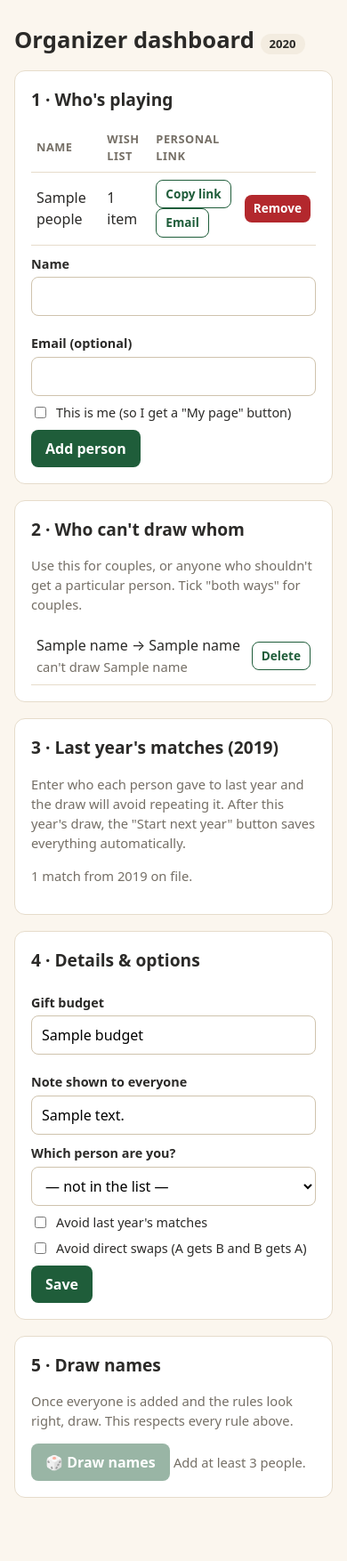
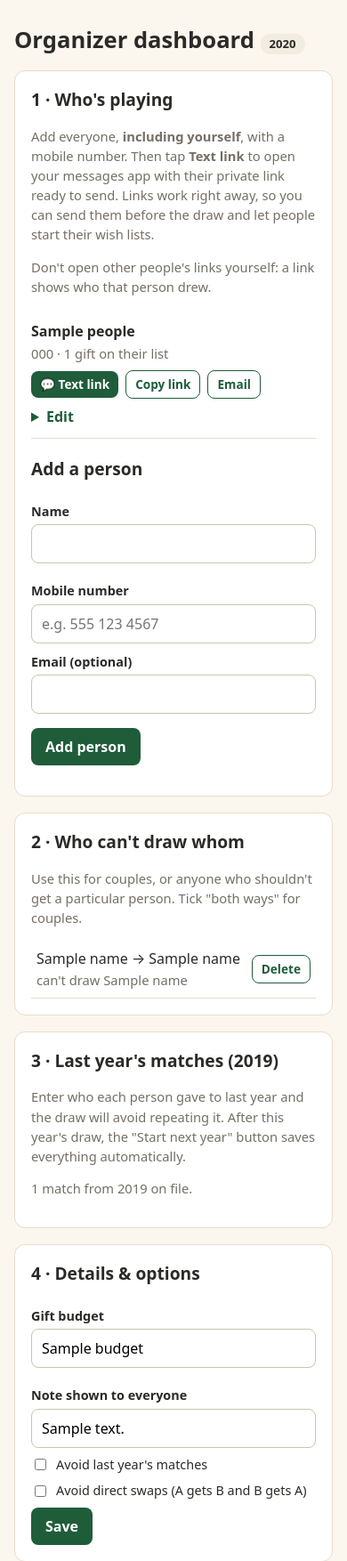
Before and after one commit to jhamil71/secret-santa, a Flask app: template templates/admin.html in a window 390 px wide. Shown: the part 60-1814 px from the top of the page at 89% size. Run offline with Flask 3, Linux system fonts and the light colour scheme; the template is opened without the code that fills it: most values are stand-ins (such as "Sample title", 1, 10 or a date in 2020).

Commit message:
Phone numbers with Text link buttons, public wish lists, shared 'bought' toggle
- Add mobile numbers (editable) and sms: Text link buttons; remove 'which person are you'
- Everyone's wish lists visible to the family; anyone can mark another person's gift bought
  (anonymous to others, hidden from the list owner, only the marker can undo)
- Upgrade older databases automatically; tests updated

Co-Authored-By: Claude Sonnet 5.5 <noreply@anthropic.com>
Claude-Session: https://claude.ai/code/session_018wR3byGBk5muSHGRwTh6ec

```diff
--- a/app.py
+++ b/app.py
@@ -56,7 +56,7 @@ if os.environ.get("TRUST_PROXY") == "1":
 
 SCHEMA = """
 CREATE TABLE IF NOT EXISTS people(
-    id INTEGER PRIMARY KEY, name TEXT NOT NULL, email TEXT, token TEXT NOT NULL UNIQUE);
+    id INTEGER PRIMARY KEY, name TEXT NOT NULL, phone TEXT, email TEXT, token TEXT NOT NULL UNIQUE);
 CREATE TABLE IF NOT EXISTS exclusions(
     giver_id INTEGER NOT NULL REFERENCES people(id) ON DELETE CASCADE,
     receiver_id INTEGER NOT NULL REFERENCES people(id) ON DELETE CASCADE,
@@ -73,19 +73,29 @@ CREATE TABLE IF NOT EXISTS items(
     id INTEGER PRIMARY KEY,
     person_id INTEGER NOT NULL REFERENCES people(id) ON DELETE CASCADE,
     title TEXT NOT NULL, url TEXT, price TEXT, image TEXT, note TEXT,
-    purchased INTEGER NOT NULL DEFAULT 0,
+    purchased_by INTEGER REFERENCES people(id) ON DELETE SET NULL,
     created TEXT NOT NULL DEFAULT CURRENT_TIMESTAMP);
 CREATE TABLE IF NOT EXISTS settings(key TEXT PRIMARY KEY, value TEXT);
 """
 DEFAULTS = {
     "year": str(datetime.now().year), "budget": "", "event_note": "",
-    "avoid_swaps": "1", "avoid_last": "1", "admin_person_id": "", "drawn_at": "",
+    "avoid_swaps": "1", "avoid_last": "1", "drawn_at": "",
 }
 
 
 def init_db():
     with sqlite3.connect(DB_PATH) as c:
         c.executescript(SCHEMA)
+        # Upgrade databases created by earlier versions.
+        if "phone" not in {r[1] for r in c.execute("PRAGMA table_info(people)")}:
+            c.execute("ALTER TABLE people ADD COLUMN phone TEXT")
+        icols = {r[1] for r in c.execute("PRAGMA table_info(items)")}
+        if "purchased_by" not in icols:
+            c.execute("ALTER TABLE items ADD COLUMN purchased_by INTEGER "
+                      "REFERENCES people(id) ON DELETE SET NULL")
+            if "purchased" in icols:
+                c.execute("UPDATE items SET purchased_by=(SELECT giver_id FROM assignments "
+                          "WHERE receiver_id=items.person_id) WHERE purchased=1")
         for k, v in DEFAULTS.items():
             c.execute("INSERT OR IGNORE INTO settings(key, value) VALUES (?, ?)", (k, v))
 
@@ -127,6 +137,17 @@ def clean_text(s, limit):
     return (s or "").strip()[:limit]
 
 
+def clean_phone(s):
+    """Digits with an optional leading +, 7-15 digits. Returns None if it doesn't look like a number."""
+    s = (s or "").strip()
+    if not s or not re.fullmatch(r"\+?[\d\s().\-]+", s):
+        return None
+    digits = re.sub(r"\D", "", s)
+    if not 7 <= len(digits) <= 15:
+        return None
+    return ("+" if s.startswith("+") else "") + digits
+
+
 def clean_url(s):
     """Return a safe http(s) URL or None. (Blocks javascript: etc.)"""
     s = (s or "").strip()
@@ -152,6 +173,12 @@ def base_url():
 
 def person_link(token):
     return f"{base_url()}{url_for('person_page', token=token)}"
+
+
+def sms_text(name, token):
+    return (f"Hi {name}! Here's your private link for our family Secret Santa: {person_link(token)} "
+            "Add your wish list there, and once names are drawn you'll see who you're buying for. "
+            "Please keep this link to yourself!")
 
 
 @app.before_request
@@ -243,13 +270,11 @@ def admin():
 
     last = {r["giver_id"]: r["receiver_id"] for r in d.execute(
         "SELECT giver_id, receiver_id FROM history WHERE year=?", (year - 1,))}
-    me = get_setting("admin_person_id")
-    me_person = next((p for p in people if str(p["id"]) == me), None)
     return render_template(
         "admin.html", people=people, names=names, rules=rules, last=last, year=year,
         drawn=is_drawn(), drawn_at=get_setting("drawn_at"),
         settings={k: get_setting(k) for k in DEFAULTS},
-        me_person=me_person, link_for=person_link)
+        link_for=person_link, sms_text=sms_text)
 
 
 @app.post("/admin/people")
@@ -263,11 +288,14 @@ def add_person():
     if not name:
         flash("Please enter a name.", "error")
         return redirect(url_for("admin"))
-    cur = d.execute("INSERT INTO people(name, email, token) VALUES (?, ?, ?)",
-                    (name, clean_text(request.form.get("email"), 120) or None,
-                     secrets.token_urlsafe(12)))
-    if request.form.get("is_me"):
-        set_setting("admin_person_id", cur.lastrowid)
+    raw_phone = request.form.get("phone", "")
+    phone = clean_phone(raw_phone)
+    if raw_phone.strip() and not phone:
+        flash("That phone number doesn't look right. Use digits only, adding a country code like +1 if needed.", "error")
+        return redirect(url_for("admin"))
+    d.execute("INSERT INTO people(name, phone, email, token) VALUES (?, ?, ?, ?)",
+              (name, phone, clean_text(request.form.get("email"), 120) or None,
+               secrets.token_urlsafe(12)))
     d.commit()
     flash(f"Added {name}.", "ok")
     return redirect(url_for("admin"))
@@ -281,9 +309,25 @@ def delete_person(pid):
         flash("Reset the draw before removing someone.", "error")
         return redirect(url_for("admin"))
     d.execute("DELETE FROM people WHERE id=?", (pid,))
-    if get_setting("admin_person_id") == str(pid):
-        set_setting("admin_person_id", "")
     d.commit()
+    return redirect(url_for("admin"))
+
+
+@app.post("/admin/people/<int:pid>/edit")
+@admin_required
+def edit_person(pid):
+    """Fix a name, phone number or email. Allowed at any time (doesn't affect the draw)."""
+    name = clean_text(request.form.get("name"), 60)
+    raw_phone = request.form.get("phone", "")
+    phone = clean_phone(raw_phone)
+    if not name or (raw_phone.strip() and not phone):
+        flash("Needs a name, and a phone number made of digits (add +1 or similar if needed).", "error")
+        return redirect(url_for("admin"))
+    d = db()
+    d.execute("UPDATE people SET name=?, phone=?, email=? WHERE id=?",
+              (name, phone, clean_text(request.form.get("email"), 120) or None, pid))
+    d.commit()
+    flash(f"Saved {name}.", "ok")
     return redirect(url_for("admin"))
 
 
@@ -294,9 +338,6 @@ def save_settings():
     set_setting("event_note", clean_text(request.form.get("event_note"), 300))
     set_setting("avoid_swaps", "1" if request.form.get("avoid_swaps") else "0")
     set_setting("avoid_last", "1" if request.form.get("avoid_last") else "0")
-    me = request.form.get("admin_person_id", "")
-    if me == "" or db().execute("SELECT 1 FROM people WHERE id=?", (me,)).fetchone():
-        set_setting("admin_person_id", me)
     db().commit()
     flash("Settings saved.", "ok")
     return redirect(url_for("admin"))
@@ -411,7 +452,6 @@ def do_draw():
 def reset_draw():
     d = db()
     d.execute("DELETE FROM assignments")
-    d.execute("UPDATE items SET purchased=0")
     set_setting("drawn_at", "")
     d.commit()
     flash("Draw cleared. You can adjust the rules and draw again.", "ok")
@@ -430,7 +470,7 @@ def new_year():
     d.execute("INSERT OR REPLACE INTO history(year, giver_id, receiver_id) "
               "SELECT ?, giver_id, receiver_id FROM assignments", (year,))
     d.execute("DELETE FROM assignments")
-    d.execute("UPDATE items SET purchased=0")
+    d.execute("UPDATE items SET purchased_by=NULL")
     set_setting("year", year + 1)
     set_setting("drawn_at", "")
     d.commit()
@@ -451,16 +491,20 @@ def person_page(token):
     d = db()
     me = person_or_404(token)
     mine = d.execute("SELECT * FROM items WHERE person_id=? ORDER BY id", (me["id"],)).fetchall()
-    target, target_items = None, []
+    target = None
     row = d.execute("SELECT receiver_id FROM assignments WHERE giver_id=?", (me["id"],)).fetchone()
     if row:
         target = d.execute("SELECT * FROM people WHERE id=?", (row["receiver_id"],)).fetchone()
-        target_items = d.execute("SELECT * FROM items WHERE person_id=? ORDER BY id",
-                                 (target["id"],)).fetchall()
+    # Everyone's wish lists are public to the rest of the family.
+    items_by_person = {}
+    for it in d.execute("SELECT * FROM items WHERE person_id!=? ORDER BY id", (me["id"],)):
+        items_by_person.setdefault(it["person_id"], []).append(it)
+    others = [{"person": p, "gifts": items_by_person.get(p["id"], [])}
+              for p in d.execute("SELECT id, name FROM people WHERE id!=? ORDER BY LOWER(name)",
+                                 (me["id"],))]
     return render_template(
-        "person.html", me=me, token=token, mine=mine, target=target,
-        target_items=target_items, drawn=is_drawn(),
-        budget=get_setting("budget"), event_note=get_setting("event_note"))
+        "person.html", me=me, token=token, mine=mine, target=target, others=others,
+        drawn=is_drawn(), budget=get_setting("budget"), event_note=get_setting("event_note"))
 
 
 @app.get("/p/<token>/preview")
@@ -552,17 +596,25 @@ def delete_item(token, item_id):
 
 @app.post("/p/<token>/purchased/<int:item_id>")
 def toggle_purchased(token, item_id):
-    """The giver marks items on their recipient's list as bought (private to the giver)."""
+    """Anyone can mark an item on someone ELSE's list as bought; only they can undo it.
+
+    Others see an anonymous "Already bought" (so nobody learns who buys for whom),
+    and the list's owner never sees these marks.
+    """
     me = person_or_404(token)
     d = db()
-    row = d.execute(
-        "SELECT i.id FROM items i JOIN assignments a ON a.receiver_id=i.person_id "
-        "WHERE i.id=? AND a.giver_id=?", (item_id, me["id"])).fetchone()
-    if not row:
+    item = d.execute("SELECT * FROM items WHERE id=? AND person_id!=?", (item_id, me["id"])).fetchone()
+    if not item:
         abort(404)
-    d.execute("UPDATE items SET purchased = 1 - purchased WHERE id=?", (item_id,))
+    if item["purchased_by"] is None:
+        d.execute("UPDATE items SET purchased_by=? WHERE id=? AND purchased_by IS NULL",
+                  (me["id"], item_id))
+    elif item["purchased_by"] == me["id"]:
+        d.execute("UPDATE items SET purchased_by=NULL WHERE id=?", (item_id,))
+    else:
+        flash("Someone else already marked that one as bought.", "error")
     d.commit()
-    return redirect(url_for("person_page", token=token) + "#buying")
+    return redirect(url_for("person_page", token=token) + f"#p{item['person_id']}")
 
 
 if __name__ == "__main__":
--- a/templates/admin.html
+++ b/templates/admin.html
@@ -1,7 +1,6 @@
 {% extends "base.html" %}
 {% block title %}Organizer · Secret Santa{% endblock %}
 {% block nav %}
-  {% if me_person %}<a class="btn ghost small" href="{{ url_for('person_page', token=me_person.token) }}">My page</a>{% endif %}
   <form method="post" action="{{ url_for('admin_logout') }}" style="display:inline">
     <input type="hidden" name="csrf" value="{{ csrf }}">
     <button class="btn ghost small" type="submit">Log out</button>
@@ -14,48 +13,60 @@
 {# ---------- 1. People ---------- #}
 <div class="card">
   <h2>1 · Who's playing</h2>
-  {% if people %}
-  <table>
-    <tr><th>Name</th><th>Wish list</th><th>Personal link</th><th></th></tr>
+  <p class="muted">Add everyone, <strong>including yourself</strong>, with a mobile number. Then tap <strong>Text link</strong> to open your messages app with their private link ready to send. Links work right away, so you can send them before the draw and let people start their wish lists.</p>
+  <p class="muted">Don't open other people's links yourself: a link shows who that person drew.</p>
+
   {% for p in people %}
-    <tr>
-      <td>{{ p.name }}{% if me_person and me_person.id == p.id %} <span class="pill">you</span>{% endif %}</td>
-      <td>{{ p.n_items }} item{{ '' if p.n_items == 1 else 's' }}</td>
-      <td>
-        {% if drawn and not (me_person and me_person.id == p.id) %}
-          <span class="muted">hidden after draw</span>
-        {% else %}
+  <div class="prow">
+    <div class="pname">
+      <strong>{{ p.name }}</strong>
+      <span class="muted">{{ p.phone or 'no number yet' }} · {{ p.n_items }} gift{{ '' if p.n_items == 1 else 's' }} on their list</span>
+    </div>
+    <div class="actions">
+      {% if p.phone %}
+        <a class="btn small" href="sms:{{ p.phone }}?&amp;body={{ sms_text(p.name, p.token)|urlencode }}">💬 Text link</a>
+      {% endif %}
       <button class="btn ghost small" type="button" data-copy="{{ link_for(p.token) }}">Copy link</button>
+      {% if p.email %}
+        <a class="btn ghost small" href="mailto:{{ p.email }}?subject={{ 'Our family Secret Santa'|urlencode }}&amp;body={{ sms_text(p.name, p.token)|urlencode }}">Email</a>
       {% endif %}
-        {% if p.email %}
-          <a class="btn ghost small" href="mailto:{{ p.email }}?subject={{ 'Our family Secret Santa'|urlencode }}&body={{ ('Hi ' ~ p.name ~ ', here is your personal Secret Santa link (keep it private): ' ~ link_for(p.token))|urlencode }}">Email</a>
-        {% endif %}
-      </td>
-      <td>
+    </div>
+    <details class="pedit">
+      <summary>Edit</summary>
+      <form method="post" action="{{ url_for('edit_person', pid=p.id) }}">
+        <input type="hidden" name="csrf" value="{{ csrf }}">
+        <div class="row">
+          <div><label>Name</label><input type="text" name="name" value="{{ p.name }}" required maxlength="60"></div>
+          <div><label>Mobile number</label><input type="tel" name="phone" value="{{ p.phone or '' }}" maxlength="25" inputmode="tel"></div>
+          <div><label>Email (optional)</label><input type="email" name="email" value="{{ p.email or '' }}" maxlength="120"></div>
+        </div>
+        <p><button class="btn small" type="submit">Save</button></p>
+      </form>
       {% if not drawn %}
       <form method="post" action="{{ url_for('delete_person', pid=p.id) }}" onsubmit="return confirm('Remove {{ p.name|e }}?')">
         <input type="hidden" name="csrf" value="{{ csrf }}">
-          <button class="btn red small" type="submit">Remove</button>
+        <button class="btn red small" type="submit">Remove {{ p.name }}</button>
       </form>
+      {% else %}
+      <p class="muted">To remove someone, reset the draw first.</p>
       {% endif %}
-      </td>
-    </tr>
+    </details>
+  </div>
+  {% else %}
+  <p class="muted">No one yet. Add your family below.</p>
   {% endfor %}
-  </table>
-  {% if drawn %}<p class="muted">Links are hidden after the draw so you don't spoil your own surprise. Need to resend one? Reset the draw (links stay the same), or use "Copy link" before drawing.</p>{% endif %}
-  {% else %}
-  <p class="muted">No one yet. Add your family below, including yourself.</p>
-  {% endif %}
 
   {% if not drawn %}
+  <h2 style="margin-top:20px">Add a person</h2>
   <form method="post" action="{{ url_for('add_person') }}">
     <input type="hidden" name="csrf" value="{{ csrf }}">
     <div class="row">
       <div><label>Name</label><input type="text" name="name" required maxlength="60"></div>
-      <div><label>Email (optional)</label><input type="email" name="email" maxlength="120"></div>
+      <div><label>Mobile number</label><input type="tel" name="phone" maxlength="25" inputmode="tel" placeholder="e.g. 555 123 4567"></div>
     </div>
-    <label class="check"><input type="checkbox" name="is_me" value="1"> This is me (so I get a "My page" button)</label>
-    <button class="btn" type="submit">Add person</button>
+    <label>Email (optional)</label>
+    <input type="email" name="email" maxlength="120">
+    <p><button class="btn" type="submit">Add person</button></p>
   </form>
   {% endif %}
 </div>
@@ -137,11 +148,6 @@
       <div><label>Gift budget</label><input type="text" name="budget" value="{{ settings.budget }}" placeholder="e.g. $40" maxlength="40"></div>
       <div><label>Note shown to everyone</label><input type="text" name="event_note" value="{{ settings.event_note }}" placeholder="e.g. Exchange at Grandma's on Dec 25" maxlength="300"></div>
     </div>
-    <label>Which person are you?</label>
-    <select name="admin_person_id">
-      <option value="">— not in the list —</option>
-      {% for p in people %}<option value="{{ p.id }}" {% if me_person and me_person.id == p.id %}selected{% endif %}>{{ p.name }}</option>{% endfor %}
-    </select>
     <label class="check"><input type="checkbox" name="avoid_last" value="1" {% if settings.avoid_last == '1' %}checked{% endif %}> Avoid last year's matches</label>
     <label class="check"><input type="checkbox" name="avoid_swaps" value="1" {% if settings.avoid_swaps == '1' %}checked{% endif %}> Avoid direct swaps (A gets B and B gets A)</label>
     <button class="btn" type="submit">Save</button>
@@ -155,7 +161,7 @@
     <p><span class="pill green">Drawn {{ drawn_at }}</span></p>
     <p class="muted">Everyone can now open their link and see who they're buying for. You can't see the matches here, so you're surprised too.</p>
     <div class="actions">
-      <form method="post" action="{{ url_for('new_year') }}" onsubmit="return confirm('Archive this year\'s matches and start {{ year + 1 }}? Wish lists are kept.')">
+      <form method="post" action="{{ url_for('new_year') }}" onsubmit="return confirm('Archive this year\'s matches and start {{ year + 1 }}? Wish lists are kept; \"bought\" marks are cleared.')">
         <input type="hidden" name="csrf" value="{{ csrf }}"><button class="btn" type="submit">Start next year</button>
       </form>
       <form method="post" action="{{ url_for('reset_draw') }}" onsubmit="return confirm('Clear all assignments? Everyone will lose their match until you draw again.')">
--- a/templates/base.html
+++ b/templates/base.html
@@ -18,7 +18,7 @@
   .flash{padding:10px 14px;border-radius:8px;margin:0 0 14px}
   .flash.ok{background:#e3f1e8;color:#14472b} .flash.error{background:#fbe5e5;color:#7d1b1f}
   label{display:block;font-weight:600;font-size:.9rem;margin:10px 0 4px}
-  input[type=text],input[type=url],input[type=email],input[type=password],select,textarea{width:100%;padding:9px 11px;border:1px solid #cfc3ad;border-radius:8px;font:inherit;background:#fff}
+  input[type=text],input[type=url],input[type=email],input[type=tel],input[type=password],select,textarea{width:100%;padding:9px 11px;border:1px solid #cfc3ad;border-radius:8px;font:inherit;background:#fff}
   textarea{min-height:60px}
   .row{display:flex;gap:10px;flex-wrap:wrap;align-items:flex-end} .row>*{flex:1 1 160px}
   .check{display:flex;gap:8px;align-items:center;font-weight:400;margin:8px 0} .check input{width:auto}
@@ -40,6 +40,12 @@
   .reveal{background:var(--soft);border-radius:10px;padding:14px;text-align:center}
   .reveal summary{font-size:1.1rem}
   .reveal .name{font-size:1.8rem;font-weight:800;color:var(--red);margin:8px 0}
+  .prow{padding:12px 0;border-bottom:1px solid var(--line)}
+  .prow .pname{display:flex;flex-direction:column;gap:2px;margin-bottom:6px}
+  .prow .pedit{margin-top:8px} .prow .pedit form{margin:8px 0}
+  .plist{border:1px solid var(--line);border-radius:10px;padding:10px 12px;margin:10px 0;background:var(--soft)}
+  .plist>summary{font-weight:700;color:var(--ink)}
+  .plist[open]>summary{margin-bottom:6px}
   .linkbox{display:flex;gap:6px;align-items:center} .linkbox input{font-size:.8rem}
   @media(max-width:520px){.thumb{flex-basis:72px;width:72px;height:72px}}
 </style>
--- a/templates/index.html
+++ b/templates/index.html
@@ -3,7 +3,7 @@
 {% block content %}
 <div class="card">
   <h1>Welcome 🎄</h1>
-  <p>This is our family gift exchange. Each person has a <strong>personal link</strong> that takes them straight to their page, where they can build a wish list and see who they're buying for once names are drawn.</p>
+  <p>This is our family gift exchange. Each person has a <strong>personal link</strong> that takes them straight to their page, where they can build a wish list, browse everyone else's, and see who they're buying for once names are drawn.</p>
   <p class="muted">Don't have your link? Ask the organizer to send it again. Please keep it to yourself, since it also shows who you drew.</p>
 </div>
 {% endblock %}
```
Also changed, not shown: templates/person.html (+57 -24 lines), tests/test_all.py (+119 -47 lines), README.md. Lines whose indentation alone changed are shown as unchanged.
